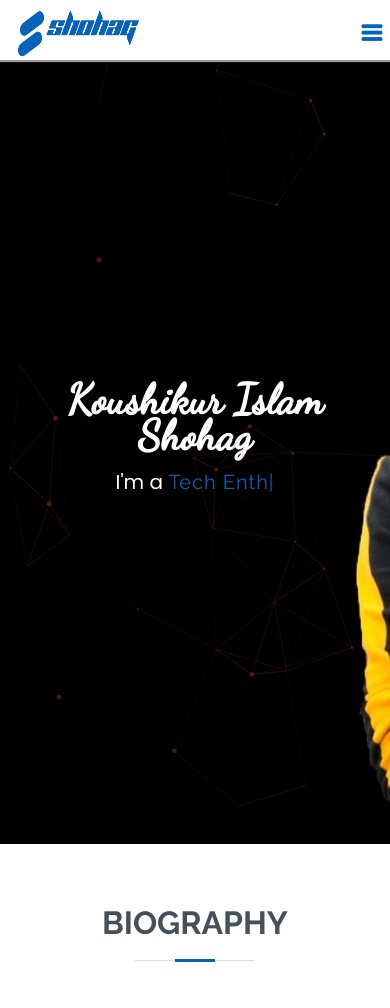
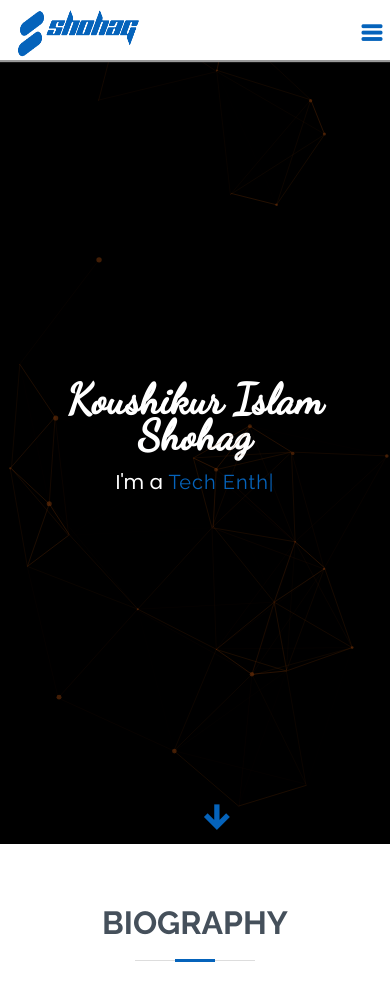
Before and after one commit to ki-shohag/ki-shohag.github.io, a PHP site: page / in a window 390 px wide. Shown: the top 1008 px of the page. Run offline with PHP 8.4, Linux system fonts and the light colour scheme.

Commit message:
scroll down option

```diff
--- a/assets/css/style.css
+++ b/assets/css/style.css
@@ -156,7 +156,7 @@ h6 {
     .carousel img {
         width: 100% !important;
         min-width: 100 !important;
-        height: 200px;
+        height: 250px;
         border: 5px #fff8dc solid;
         border-top-right-radius: 20px;
         border-bottom-left-radius: 20px;
@@ -335,7 +335,6 @@ h6 {
     color: white;
     background-attachment: fixed;
     background-position: center;
-    background-repeat: no-repeat;
 }
 
 .particles-js-canvas-el {
@@ -397,6 +396,7 @@ h6 {
 @media (max-width: 992px) {
     #particles-js {
         text-align: center;
+        background: black;
     }
     #particles-js h1 {
         font-size: 42px;
@@ -1433,3 +1433,18 @@ section {
     padding-top: 35px;
     padding-bottom: 50px;
 }
+
+.scroolDownBtn {
+    left: 50%;
+    bottom: 0;
+    position: absolute;
+    cursor: pointer;
+    z-index: 9999;
+    scroll-behavior: smooth;
+    font-size: 22px;
+}
+
+.scroolDownBtn i {
+    font-size: 42px;
+    font-weight: bold;
+}
--- a/index.html
+++ b/index.html
@@ -87,6 +87,7 @@
 
     <!-- ======= Hero Section ======= -->
     <section id="particles-js">
+        <a class="scroolDownBtn" href="#about"> <span></span> <i class="bx bx-down-arrow-alt"></i></a>
         <div class="container" data-aos="fade-up" data-aos-delay="200">
             <div class="ml-5">
                 <img src="assets/img/my-photos/Logo.png" alt="" class="d-none" style="min-height:150px; max-height:200px;margin-left:150px;">
@@ -452,7 +453,7 @@
                 </div>
 
                 <div class="row justify-content-center" data-aos="fade-up" data-aos-delay="200">
-                    <div class="col-lg-9 text-center col-md-6">
+                    <div class="col-lg-9 text-center col-md-8">
                         <div id="carouselExampleFade" class="carousel slide carousel-fade" data-ride="carousel">
                             <div class="carousel-inner">
                                 <div class="carousel-item active">
@@ -469,6 +470,9 @@
                                 </div>
                                 <div class="carousel-item">
                                     <img src="assets/img/gallery/gallery-5.jpg" class="gallery-pics d-block" alt="...">
+                                </div>
+                                <div class="carousel-item">
+                                    <img src="assets/img/gallery/gallery-6.jpg" class="gallery-pics d-block" alt="...">
                                 </div>
                             </div>
                             <a class="carousel-control-prev" href="#carouselExampleFade" role="button" data-slide="prev">
```
Also changed, not shown: assets/img/gallery/gallery-6.jpg (added).
